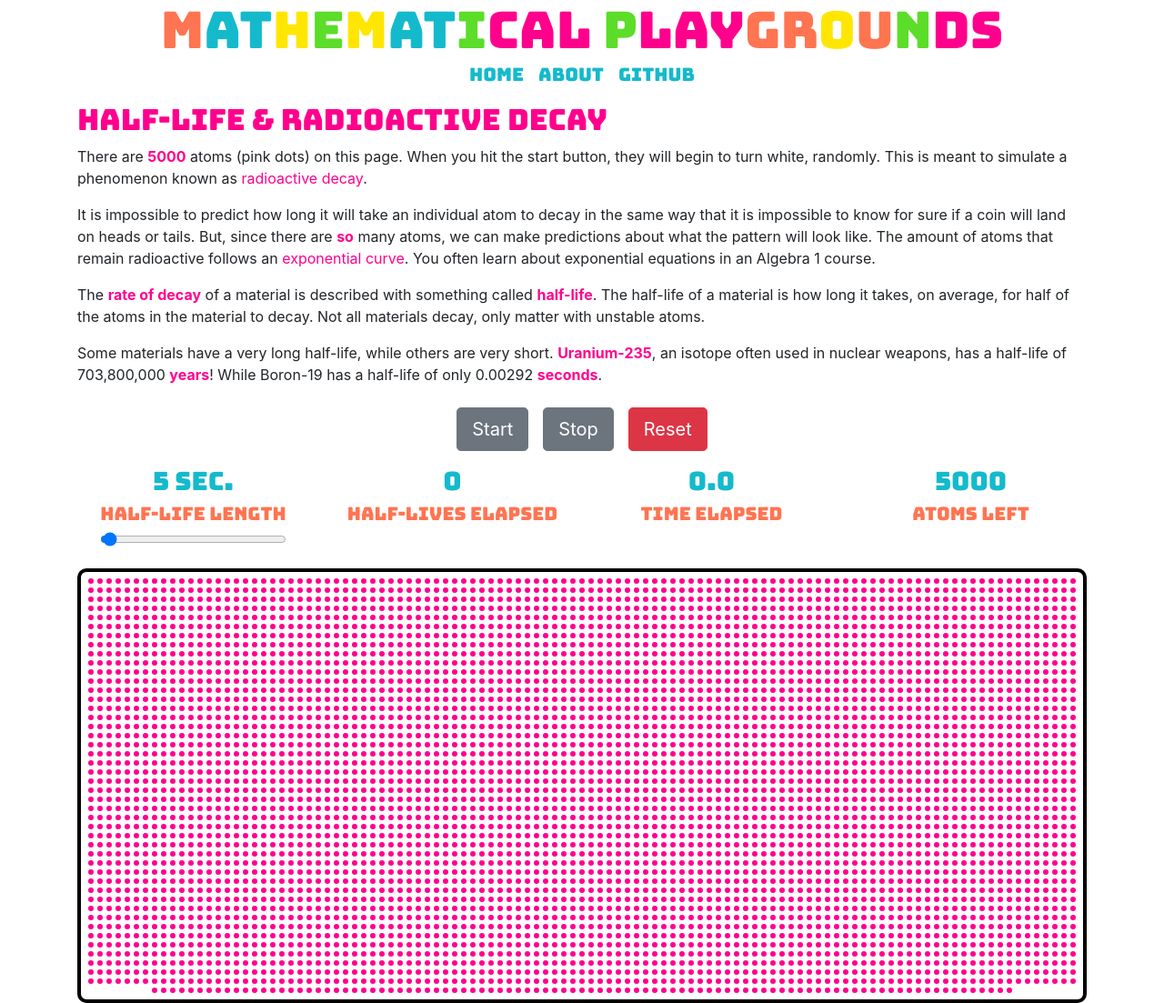
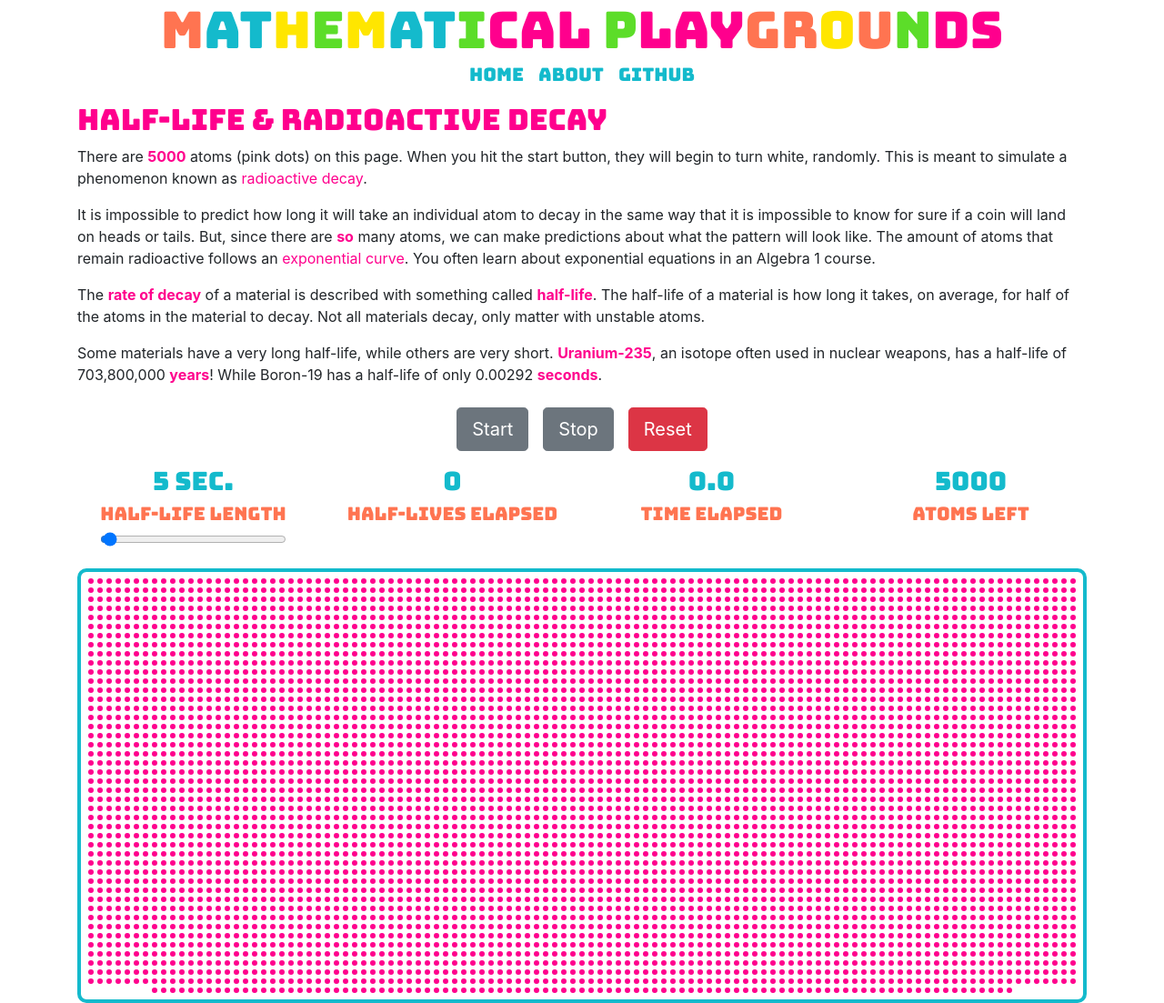
Before and after one commit to TylerAuer/math-tools, a Jekyll site: the page built from apps/half-life.html, in a window 1280 px wide. Shown: the whole page at 91% size. Built offline with Jekyll 4.4.1, drawn with Linux system fonts in a browser that asks for light colours; nearby versions of some CDN libraries.

Commit message:
change border to blue

```diff
--- a/assets/css/half-life.scss
+++ b/assets/css/half-life.scss
@@ -8,7 +8,7 @@
 }
 
 #atom-holder {
-  border: 4px solid black;
+  border: 4px solid $theme-blue;
   border-radius: 10px;
   padding: 5px;
   min-height: 400px;
```
